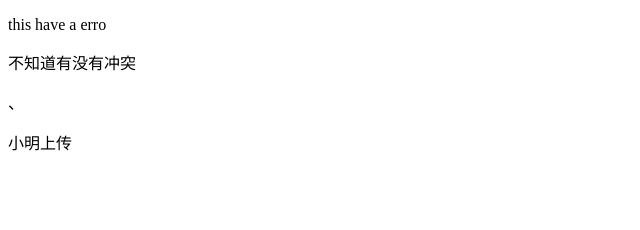
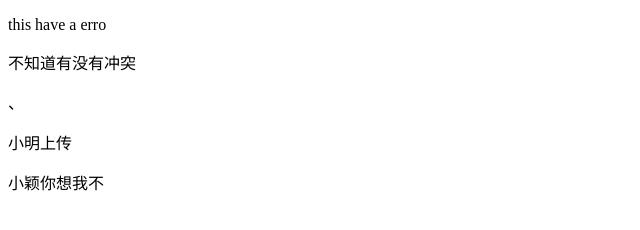
Before and after one commit to lovechina1314/text1, a plain HTML site: page index.html in a window 1280 px wide. Shown: the whole page, without its empty margins (0-640 px from the left). Drawn offline with Linux system fonts and the light colour scheme.

```diff
--- a/index.html
+++ b/index.html
@@ -10,5 +10,6 @@
     <p>this  have a  erro</p>
     <p>不知道有没有冲突</p>、
     <p>小明上传</p>
+    <p>小颖你想我不</p>
 </body>
 </html>
```
